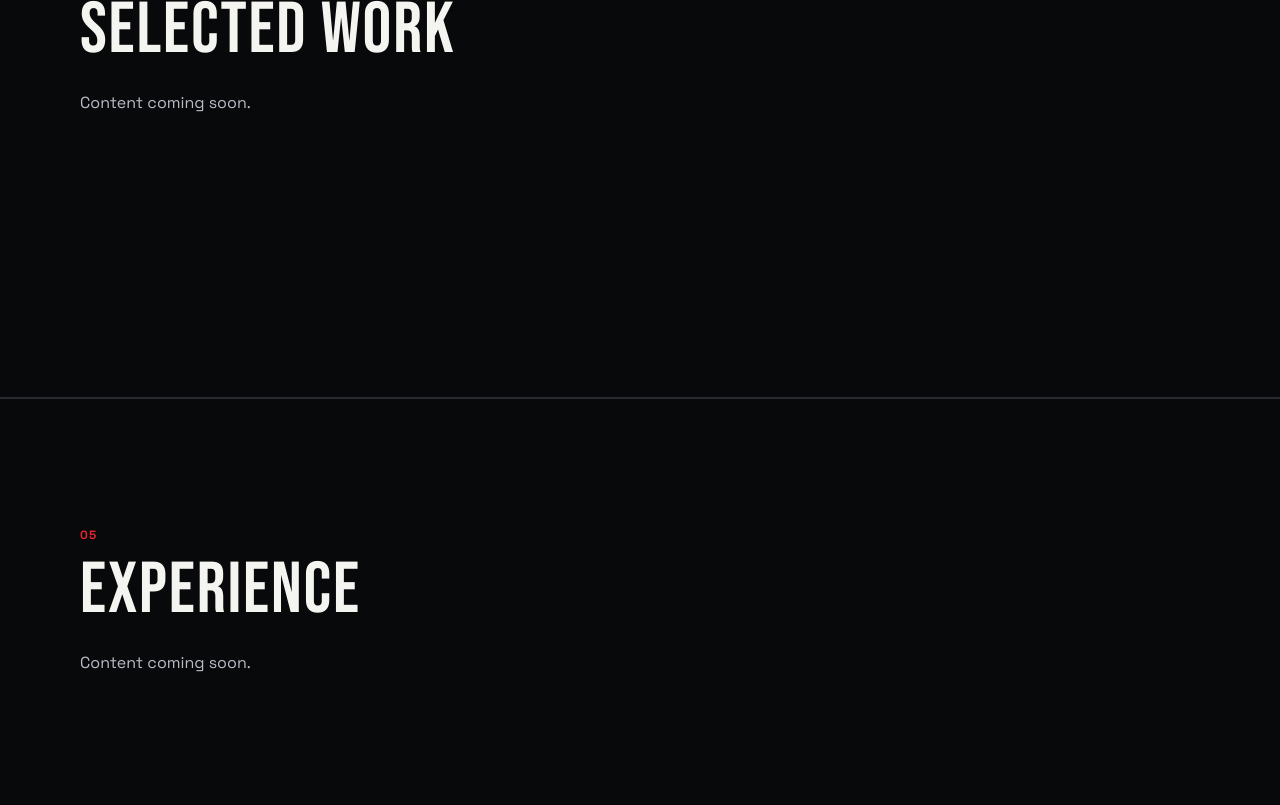
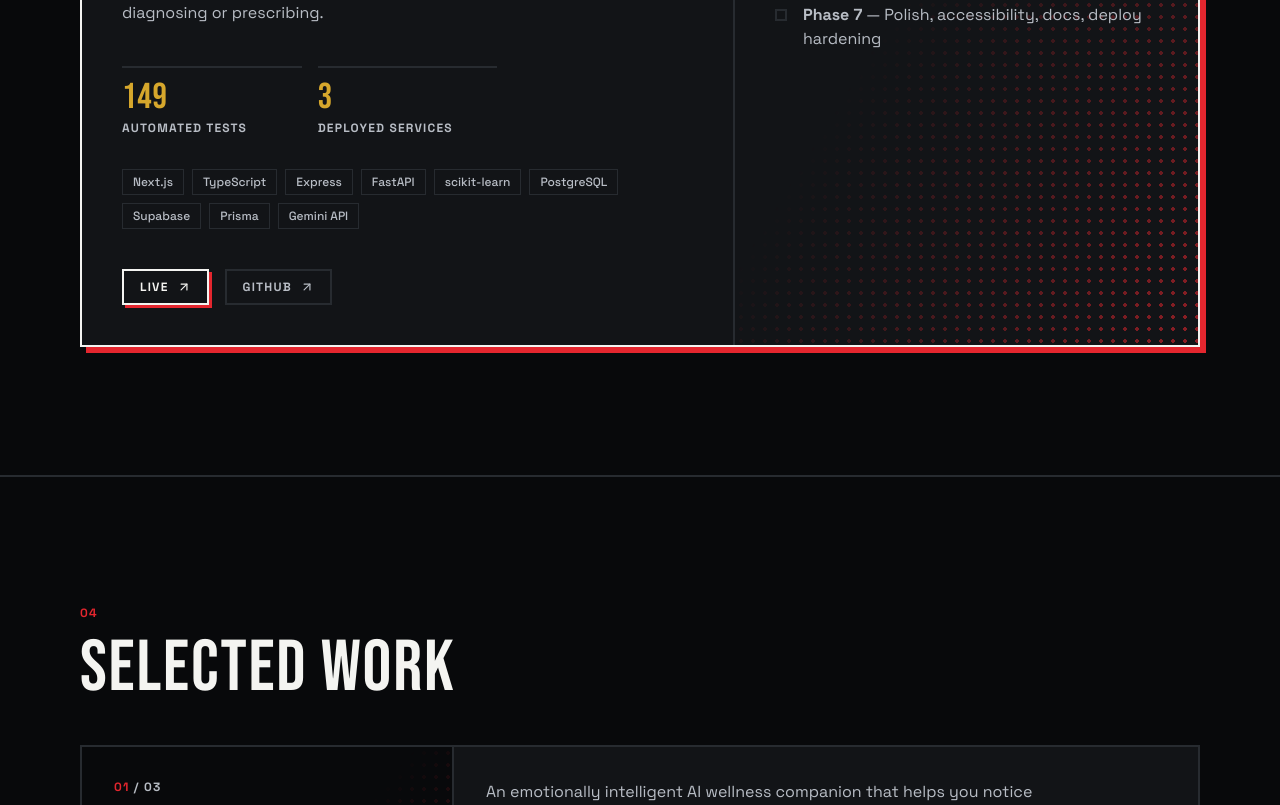
Before and after one commit to Aditya-Sh9/Portfolioo, a Next.js app: page / in a window 1280 px wide. Shown: the part 2480-3285 px from the top of the page. Built offline with nearby package versions, Linux system fonts and the light colour scheme.

Commit message:
feat: render the new sections on the home page
Wire About, Currently Building, Selected Work, Experience, How I Build,
Why I Build and Contact into the page. Beyond the Screen remains a
placeholder until its images arrive.

```diff
--- a/src/app/page.tsx
+++ b/src/app/page.tsx
@@ -1,29 +1,29 @@
 import About from "@/components/about/About";
+import WhyIBuild from "@/components/about/WhyIBuild";
+import Contact from "@/components/contact/Contact";
+import Experience from "@/components/experience/Experience";
 import Hero from "@/components/hero/Hero";
 import Section from "@/components/layout/Section";
+import CurrentlyBuilding from "@/components/projects/CurrentlyBuilding";
+import SelectedWork from "@/components/projects/SelectedWork";
+import HowIBuild from "@/components/skills/HowIBuild";
 import { SECTION_IDS } from "@/lib/constants";
-
-// Temporary: each entry is replaced by its real section component as content lands.
-const PLACEHOLDER_SECTIONS = [
-  { id: SECTION_IDS.building, index: "03", title: "Currently Building" },
-  { id: SECTION_IDS.work, index: "04", title: "Selected Work" },
-  { id: SECTION_IDS.experience, index: "05", title: "Experience" },
-  { id: SECTION_IDS.build, index: "06", title: "How I Build" },
-  { id: SECTION_IDS.beyond, index: "07", title: "Beyond the Screen" },
-  { id: SECTION_IDS.why, index: "08", title: "Why I Build" },
-  { id: SECTION_IDS.contact, index: "09", title: "Contact" },
-] as const;
 
 export default function Home() {
   return (
     <main id="main" className="flex flex-1 flex-col">
       <Hero />
       <About />
-      {PLACEHOLDER_SECTIONS.map((section) => (
-        <Section key={section.id} {...section}>
-          <p className="mt-6 max-w-md text-silver">Content coming soon.</p>
-        </Section>
-      ))}
+      <CurrentlyBuilding />
+      <SelectedWork />
+      <Experience />
+      <HowIBuild />
+      {/* Placeholder: replaced once Aditya supplies the images. */}
+      <Section id={SECTION_IDS.beyond} index="07" title="Beyond the Screen">
+        <p className="mt-6 max-w-md text-silver">Content coming soon.</p>
+      </Section>
+      <WhyIBuild />
+      <Contact />
     </main>
   );
 }
```
